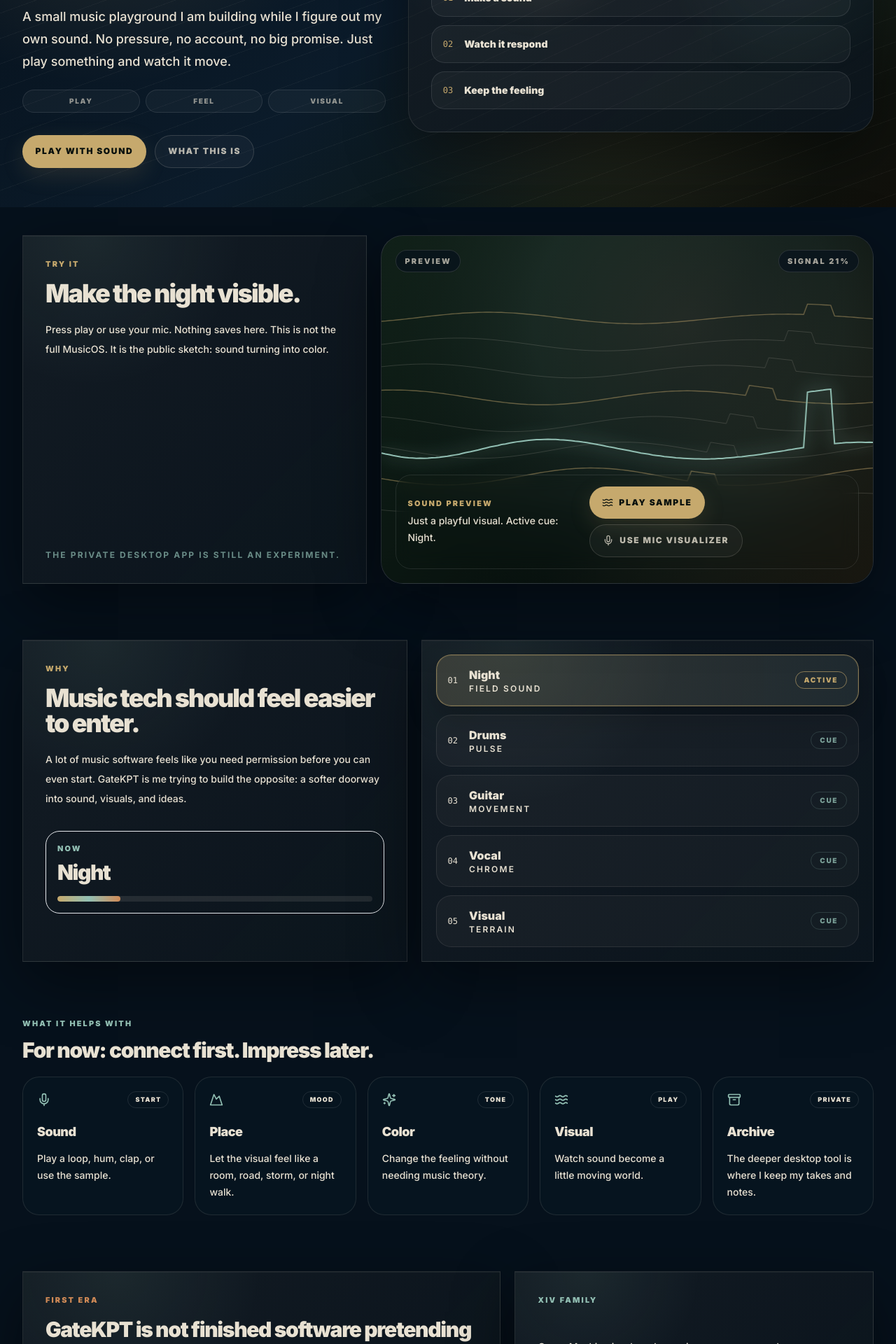
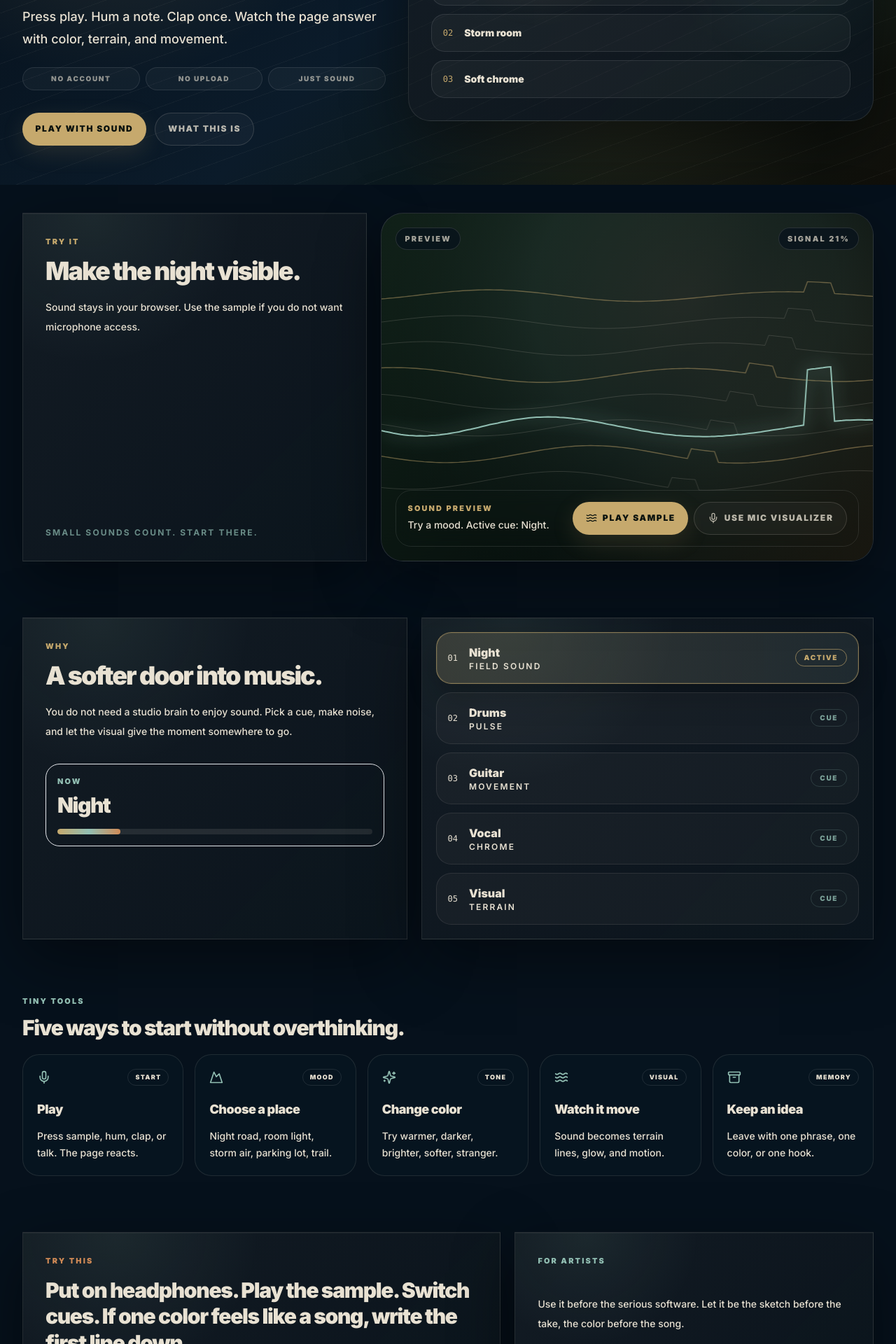
Before and after one commit to marcelozap/gateKPT, a Next.js app: page / in a window 1280 px wide. Shown: the part 340-2260 px from the top of the page at 70% size. Built offline with nearby package versions, Linux system fonts and the light colour scheme; no server answers.

Commit message:
copy: make GateKPT site experiential

```diff
--- a/src/app/layout.tsx
+++ b/src/app/layout.tsx
@@ -16,7 +16,7 @@
     template: "%s - GateKPT",
   },
   description:
-    "A small music playground for making sound feel visible. Public demo now, deeper private MusicOS experiment in progress.",
+    "Play a sample, use your mic, and watch sound turn into color, terrain, and motion.",
   metadataBase: new URL(getSiteUrl()),
   icons: {
     icon: [{ url: "/icon.svg", type: "image/svg+xml" }],
@@ -25,7 +25,7 @@
   openGraph: {
     title: "GateKPT - Make Sound Visible",
     description:
-      "A public sound visualizer and creative experiment. No account, no pressure, just play with sound.",
+      "No account, no upload, no pressure. Make a sound and watch the page move.",
     type: "website",
     url: getSiteUrl(),
   },
--- a/src/gatekpt/GatekptLanding.tsx
+++ b/src/gatekpt/GatekptLanding.tsx
@@ -1,7 +1,7 @@
 "use client";
 
 import { motion } from "framer-motion";
-import { Archive, Mic, Mountain, Route, Sparkles, Square, Waves } from "lucide-react";
+import { Archive, Mic, Mountain, Sparkles, Square, Waves } from "lucide-react";
 import type { LucideIcon } from "lucide-react";
 import { useCallback, useEffect, useRef, useState } from "react";
 
@@ -14,11 +14,11 @@
 type AudioStatus = "preview" | "starting" | "listening" | "demo" | "blocked" | "unsupported";
 
 const productSections: Array<[string, string, LucideIcon, string]> = [
-  ["Sound", "Play a loop, hum, clap, or use the sample.", Mic, "Start"],
-  ["Place", "Let the visual feel like a room, road, storm, or night walk.", Mountain, "Mood"],
-  ["Color", "Change the feeling without needing music theory.", Sparkles, "Tone"],
-  ["Visual", "Watch sound become a little moving world.", Waves, "Play"],
-  ["Archive", "The deeper desktop tool is where I keep my takes and notes.", Archive, "Private"],
+  ["Play", "Press sample, hum, clap, or talk. The page reacts.", Mic, "Start"],
+  ["Choose a place", "Night road, room light, storm air, parking lot, trail.", Mountain, "Mood"],
+  ["Change color", "Try warmer, darker, brighter, softer, stranger.", Sparkles, "Tone"],
+  ["Watch it move", "Sound becomes terrain lines, glow, and motion.", Waves, "Visual"],
+  ["Keep an idea", "Leave with one phrase, one color, or one hook.", Archive, "Memory"],
 ];
 
 const cuePath = [
@@ -289,7 +289,7 @@
           <div>
             <p className="gk-label text-[#c6a96d]">Sound preview</p>
             <p className="mt-1 text-sm font-medium leading-6 text-[#e8e1d2]/68">
-              Just a playful visual. Active cue: {activeCue}.
+              Try a mood. Active cue: {activeCue}.
             </p>
           </div>
           {status === "listening" || status === "demo" || status === "starting" ? (
@@ -333,10 +333,10 @@
               Make sound feel visible.
             </h1>
             <p className="mt-6 max-w-2xl text-lg font-medium leading-8 text-[#e8e1d2]/72">
-              A small music playground I am building while I figure out my own sound. No pressure, no account, no big promise. Just play something and watch it move.
+              Press play. Hum a note. Clap once. Watch the page answer with color, terrain, and movement.
             </p>
             <div className="mt-6 grid max-w-xl grid-cols-3 gap-2">
-              {["Play", "Feel", "Visual"].map((item) => (
+              {["No account", "No upload", "Just sound"].map((item) => (
                 <div key={item} className="rounded-full border border-white/10 bg-white/[0.035] px-3 py-2 text-center text-[10px] font-black uppercase tracking-[0.16em] text-[#e8e1d2]/60">
                   {item}
                 </div>
@@ -358,10 +358,10 @@
               <div className="relative">
                 <p className="gk-label text-[#92bfb3]">The world</p>
                 <h2 className="mt-4 text-4xl font-black leading-none tracking-[-0.055em]">
-                  Not a pitch deck.
+                  Pick a feeling.
                 </h2>
                 <div className="mt-8 grid gap-3">
-                  {["Make a sound", "Watch it respond", "Keep the feeling"].map((item, index) => (
+                  {["Warm night", "Storm room", "Soft chrome"].map((item, index) => (
                     <div key={item} className="flex items-center gap-4 rounded-[1.2rem] border border-white/10 bg-white/[0.035] p-4">
                       <span className="font-mono text-xs text-[#c6a96d]">0{index + 1}</span>
                       <span className="text-sm font-black">{item}</span>
@@ -383,11 +383,11 @@
                 Make the night visible.
             </h2>
             <p className="mt-5 text-sm font-medium leading-7 text-[#e8e1d2]/64">
-                Press play or use your mic. Nothing saves here. This is not the full MusicOS. It is the public sketch: sound turning into color.
+                Sound stays in your browser. Use the sample if you do not want microphone access.
             </p>
             </div>
             <p className="mt-8 text-xs font-bold uppercase tracking-[0.18em] text-[#92bfb3]/70">
-              The private desktop app is still an experiment.
+              Small sounds count. Start there.
             </p>
           </div>
 
@@ -400,10 +400,10 @@
           <div className="gk-panel p-6 sm:p-8">
             <p className="gk-label text-[#c6a96d]">Why</p>
             <h2 className="mt-4 text-4xl font-black leading-none tracking-[-0.055em]">
-              Music tech should feel easier to enter.
+              A softer door into music.
             </h2>
             <p className="mt-5 text-sm font-medium leading-7 text-[#e8e1d2]/64">
-              A lot of music software feels like you need permission before you can even start. GateKPT is me trying to build the opposite: a softer doorway into sound, visuals, and ideas.
+              You do not need a studio brain to enjoy sound. Pick a cue, make noise, and let the visual give the moment somewhere to go.
             </p>
             <div className="mt-8 rounded-[1.25rem] border border-[#92bfb3]/18 bg-[#92bfb3]/8 p-4">
               <p className="gk-label text-[#92bfb3]">Now</p>
@@ -444,8 +444,8 @@
       <section className="px-4 py-10 sm:px-6 lg:px-8">
         <div className="mx-auto max-w-7xl">
           <div className="mb-5">
-            <p className="gk-label text-[#92bfb3]">What it helps with</p>
-            <h2 className="mt-3 text-3xl font-black tracking-[-0.045em]">For now: connect first. Impress later.</h2>
+            <p className="gk-label text-[#92bfb3]">Tiny tools</p>
+            <h2 className="mt-3 text-3xl font-black tracking-[-0.045em]">Five ways to start without overthinking.</h2>
           </div>
           <div className="grid gap-4 lg:grid-cols-5">
             {productSections.map(([title, text, Icon, meta]) => (
@@ -465,17 +465,17 @@
       <section className="px-4 py-10 pb-16 sm:px-6 lg:px-8">
         <div className="mx-auto grid max-w-7xl gap-5 lg:grid-cols-[1fr_0.75fr]">
           <div className="gk-panel p-6 sm:p-8">
-            <p className="gk-label text-[#d08a56]">First era</p>
+            <p className="gk-label text-[#d08a56]">Try this</p>
             <h2 className="mt-4 text-3xl font-black leading-tight tracking-[-0.045em]">
-              GateKPT is not finished software pretending to be perfect. It is a creative experiment: music, visuals, and a private tool slowly becoming useful.
+              Put on headphones. Play the sample. Switch cues. If one color feels like a song, write the first line down.
             </h2>
           </div>
           <div className="gk-panel flex flex-col justify-between p-6 sm:p-8">
-            <p className="gk-label text-[#92bfb3]">XIV family</p>
+            <p className="gk-label text-[#92bfb3]">For artists</p>
             <p className="mt-10 text-sm font-medium leading-7 text-[#e8e1d2]/62">
-              Green Machine is where I organize pressure around money. GateKPT is where I turn pressure back into music.
+              Use it before the serious software. Let it be the sketch before the take, the color before the song.
             </p>
-            <Route className="mt-8 h-7 w-7 text-[#92bfb3]" />
+            <Waves className="mt-8 h-7 w-7 text-[#92bfb3]" />
           </div>
         </div>
       </section>
```
Also changed, not shown: 2 other files (tests, documents, lock files or other folders).
